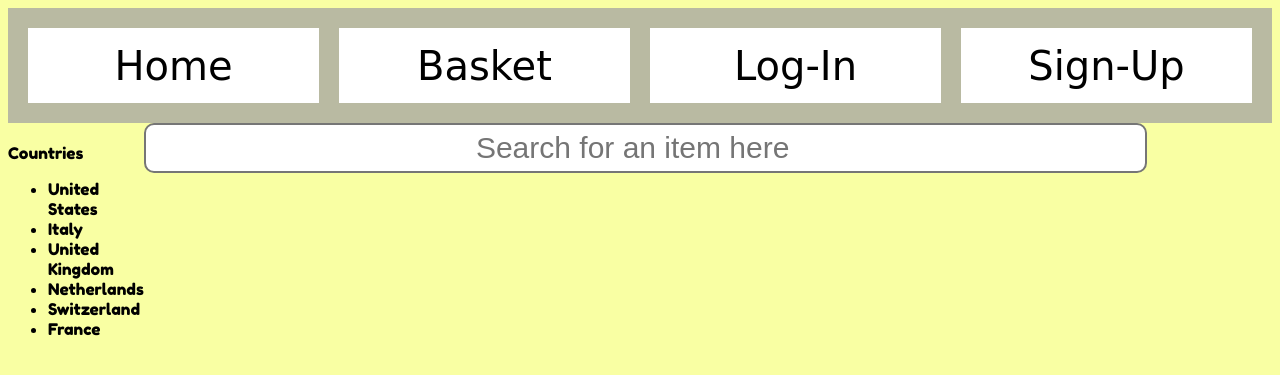
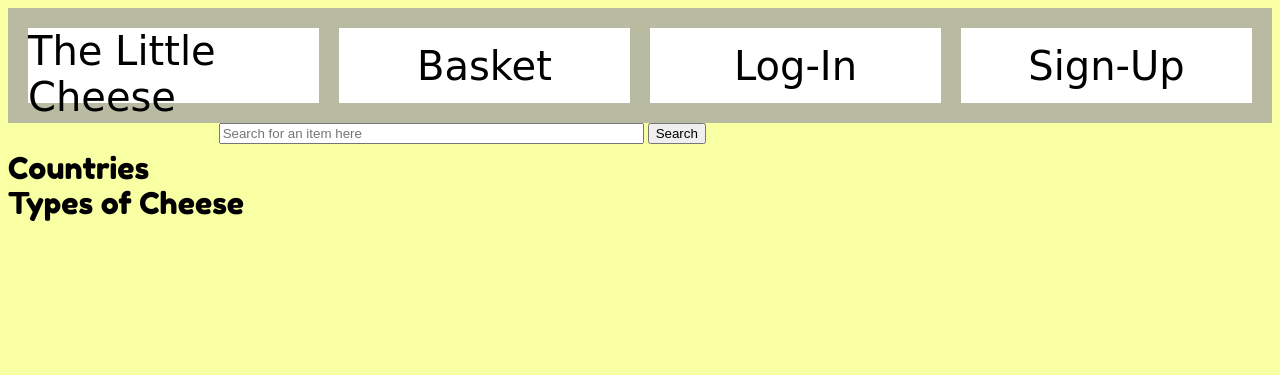
Before and after one commit to imozzila/shop, a Flask app: page / in a window 1280 px wide. Shown: the top 375 px of the page. Run offline with Flask 2, Linux system fonts and the light colour scheme; parts of the project's set-up code (start-up, migrations or seed data) failed here and were passed over; some web fonts are replaced.

Commit message:
added a search bar

```diff
--- a/shop/checkout.py
+++ /dev/null
@@ -1,4 +0,0 @@
-from shop import db
-from shop.models import User, Post
-
-basket = User.query()
--- a/shop/routes.py
+++ b/shop/routes.py
@@ -1,9 +1,10 @@
-from flask import render_template, url_for, redirect
+from flask import render_template, url_for, redirect, jsonify, request
 from shop import app, db, forms, login_manager
 from shop.models import Item, User, Basket, WishList
 from flask_login import login_required, login_user, current_user
 
-pages= {'Home':'home', 'Basket':'shopping_basket', 'Log-In':'login', 'Sign-Up':'signup'}
+pages= {'The Little Cheese':'home', 'Basket':'shopping_basket', 'Log-In':'login', 'Sign-Up':'signup'}
+
 @app.route('/')
 @app.route('/home')
 def home():
@@ -36,6 +37,7 @@ def login():
     form = forms.LoginForm()
     if form.validate_on_submit():
         user = User.query.filter_by(UserName=form.username.data).first()
+        print(user)
         if user:
             if user.UserPassword == form.password.data:
                 login_user(user)
@@ -43,6 +45,15 @@ def login():
         return '<h1>Invalid username or password.</h1>'
     return render_template('login.html', form=form, pages=pages, page_list=list(pages.keys()))
 
+@app.route('/search', methods=["POST"])
+def search():
+    itemResults = []
+    query = request.form.get("search", 0, type=str)
+    queryResults = Item.query.filter(Item.ItemName.like(query+'%'))
+    for item in queryResults:
+        itemResults.append(item.ItemName)
+    return jsonify(result=itemResults)
+
 @login_manager.user_loader
 def load_user(user_id):
     return User.query.get(int(user_id))
--- a/shop/static/index.css
+++ b/shop/static/index.css
@@ -8,7 +8,7 @@ body{
 	"banner banner banner"
 	"leftside content rightside";
 
-	grid-template-columns: 1fr 8fr 1fr;
+	grid-template-columns: 1fr 4fr 1fr;
 }
 
 .banner{
@@ -58,7 +58,46 @@ height:75px;
 	width:100%;
 	box-sizing:border-box;
 	grid-area:leftside;
+	font-size:30px;
 }
 .rightside{
 	grid-area:rightside;
 }
+
+.dropdown_information {
+	position:relative;
+	top:-5px;
+	left:50px;
+	padding-left:30px;
+	font-size:20px;
+	display:grid;
+	height:0px;
+	opacity: 0;
+	transition: opacity 0.1s linear;
+	overflow:hidden;
+	z-index:100;
+
+}
+
+.dropdown_information a{
+	text-align:center;
+	padding:5px;
+  background-color:#f5bb1d;
+	box-sizing:border-box;
+	color:black;
+	border-style: solid;
+	text-decoration:none;
+}
+.leftside > div{
+	position:absolute;
+}
+.countries{
+	top:150px;
+}
+.types{
+	top:185px;
+}
+.leftside > div:hover > .dropdown_information{
+	height:auto;
+	opacity: 1;
+}
--- a/shop/templates/basket.html
+++ b/shop/templates/basket.html
@@ -1,4 +1,5 @@
 {% extends "index.html" %}
+
 {% block content %}
 <!-- We need a for loop here which prints each item in the basket-->
 <div>
--- a/shop/templates/home.html
+++ b/shop/templates/home.html
@@ -1,10 +1,4 @@
-{% extends "index.html" %}
-
-{% block sub_banner %}
-<!-- This area should have the search bar-->
-<input id="search" size=50 type="search" placeholder="Search for an item here"></input>
-
-{% endblock %}
+{% extends "index.html" %}}
 
 {% block content %}
 <!-- Feel free to add items in here -->
--- a/shop/templates/index.html
+++ b/shop/templates/index.html
@@ -2,8 +2,12 @@
 <html>
 
 <head>
+
+
   <link rel="stylesheet" type="text/css" href="{{ url_for('static', filename='index.css') }}">
   <link href="https://fonts.googleapis.com/css?family=Baloo+Thambi|Coiny|Fredoka+One" rel="stylesheet">
+
+
 </head>
 
 <body>
@@ -14,15 +18,28 @@
 
     <div class="leftside">
       <div class="countries">
-        Countries
-        <ul>
-          <li>United States</li>
-          <li>Italy</li>
-          <li>United Kingdom</li>
-          <li>Netherlands</li>
-          <li>Switzerland</li>
-          <li>France</li>
-        </ul>
+          Countries
+          <div class="dropdown_information">
+            <a href="#">United States</a>
+            <a href="#">Italy</a>
+            <a href="#">United Kingdom</a>
+            <a href="#">Netherlands</a>
+            <a href="#">Switzerland</a>
+            <a href="#">France</a>
+          </div>
+
+      </div>
+      <div class="types">
+          Types of Cheese
+          <div class="dropdown_information">
+            <a href="#">Hard Cheese</a>
+            <a href="#">Semi Hard Cheese</a>
+            <a href="#">Goat Cheese</a>
+            <a href="#">Blue Cheese</a>
+            <a href="#">Soft Cheese</a>
+            <a href="#">Fresh Cheese</a>
+          </div>
+
       </div>
     </div>
 
@@ -36,7 +53,11 @@
     <div class="content">
       <div class="sub_banner">
         {% block sub_banner %}
-
+        <form id="search_bar">
+        <input name="search" size=50 type="search" placeholder="Search for an item here"></input>
+        <input type="submit" value="Search">
+        </form>
+        <div id="result"></div>
         {% endblock sub_banner %}
       </div>
       {% block content %}
@@ -51,7 +72,27 @@
 </body>
 
 <footer>
+  {% block script %}
+  <script type="text/javascript">
+    function addSubmit(ev) {
+      ev.preventDefault();
+      var request = new XMLHttpRequest();
+      request.addEventListener('load', addShow);
+      request.open('POST', {{ url_for('search')|tojson }});
+      request.send(new FormData(this));
+    }
 
+    function addShow() {
+      console.log(data)
+      var data = JSON.parse(this.responseText);
+      var span = document.getElementById('result');
+      span.innerHTML = data.result;
+    }
+
+    var form = document.getElementById('search_bar');
+    form.addEventListener('submit', addSubmit);
+  </script>
+  {% endblock script %}
 </footer>
 
 </html>
```
Also changed, not shown: shop/templates/search.html (added, +19 -0 lines).
